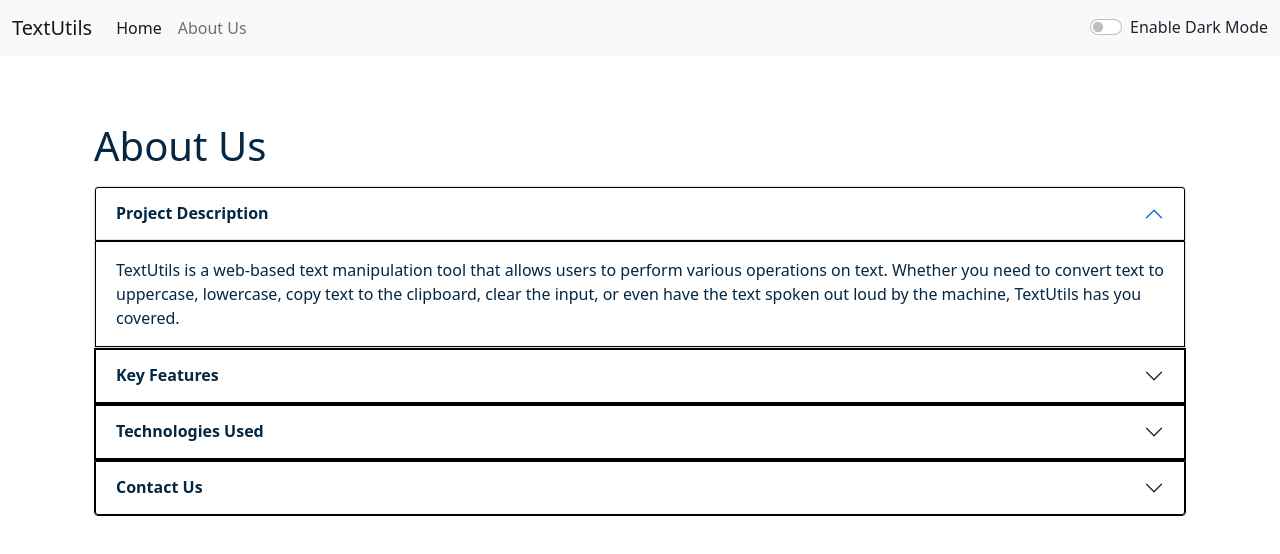
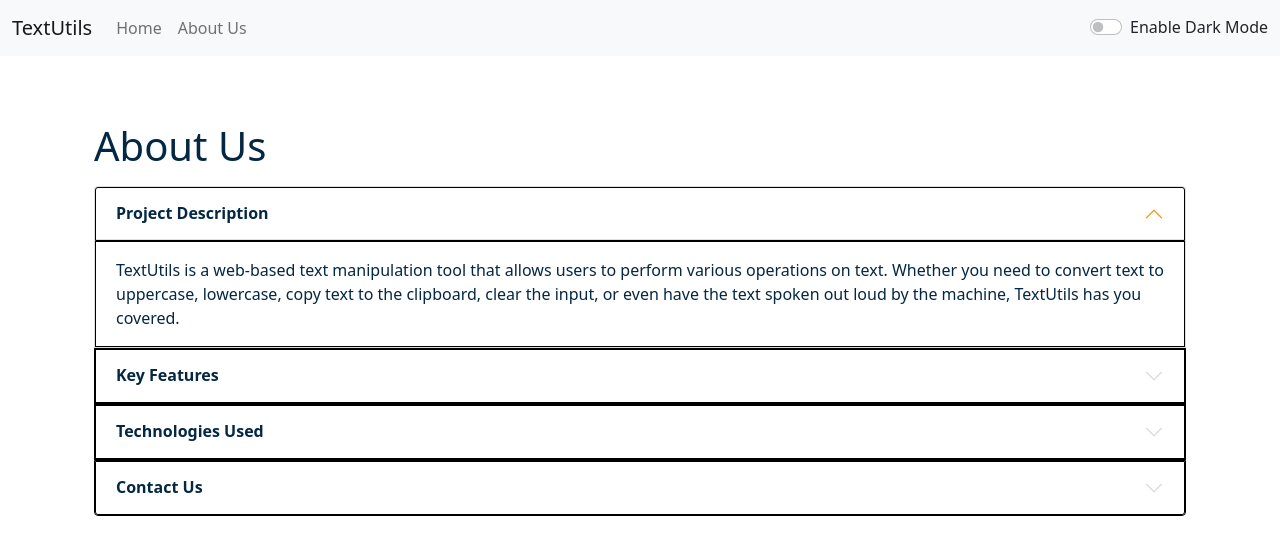
Before and after one commit to kavish-100403/textutils, a React (Create React App) app: page /about in a window 1280 px wide. Shown: the top 554 px of the page. Built offline with nearby package versions, Linux system fonts and the light colour scheme.

Commit message:
Fixed some minor bugs.

```diff
--- a/src/components/Navbar.js
+++ b/src/components/Navbar.js
@@ -19,21 +19,16 @@
     <div className="collapse navbar-collapse" id="navbarSupportedContent">
       <ul className="navbar-nav me-auto mb-2 mb-lg-0">
         <li className="nav-item">
-          <Link className="nav-link active"  to="/">Home</Link>
+          <Link className="nav-link"  to="/">Home</Link>
         </li>
         <li className="nav-item">
                           <Link className="nav-link" to="/about">{ props.aboutText}</Link>
         </li>
 
-      </ul>
-      {/* <form className="d-flex">
-        <input className="form-control me-2" type="search" placeholder="Search" aria-label="Search" />
-        <button className="btn btn-outline-primary" type="submit">Search</button>
-      </form> */}
-      {/* <form className="d-flex mx-3">
-        <input type="color" id="colorpicker" value={colorPicker===null?"#000000":colorPicker} name='colorpicker'/>
-        <button className="btn btn-outline-primary" type="submit">Search</button>
-      </form> */}
+          </ul>
+          {/* <div className="d-flex">
+            <div className="bg-primary rounded mx-2" onClick={} style={{ height: '30px', width: '30px' }} > </div>
+          </div> */}
           <div className={`form-check form-switch text-${props.mode === "light" ? "dark" : "light"}`}>
           {/* if?then:else */}
         <input className="form-check-input" onClick={props.toggleMode} type="checkbox" role="switch" id="flexSwitchCheckDefault" />
--- a/src/components/TextForm.js
+++ b/src/components/TextForm.js
@@ -42,11 +42,7 @@
 
     //To Copy the text written in TextBox
     const handleCopy = () => {
-        var text = document.getElementById("myBox");
-        text.select();
-        console.log(text.select());
-        navigator.clipboard.writeText(text.value);
-        document.getSelection().removeAllRanges();
+        navigator.clipboard.writeText(text);
         props.showAlert("Copied to Clipboard", "success");
     }
     //When we tr to change anything in the textbox an event i generated
@@ -75,14 +71,12 @@
                 <h2>Your Text summary</h2>
                 {/* added arrow fntion to fix the minor problem in counting the words */}
                 {/* Filter is used to pass an arrow function to check the condition and then give the value */}
-                <p>{text.split(" ").filter((element)=>{return element.length!==0}).length} words and {text.length} characters</p>
+                {/* Splitting by a space or by a new line  */}
+                <p>{text.split(/\s+/).filter((element)=>{return element.length!==0}).length} words and {text.length} characters</p>
                 <p>{0.008 * text.split(" ").filter((element)=>{return element.length!==0}).length} Minutes to read</p>
                 <h2>Preview</h2>
                 <p>{text.length > 0 ? text : "Nothing to preview!"}</p>
-                {/* <h2>Color Picker</h2>
-                <p>
-                    <input type="color" id="colorpicker" value="#000000" />
-                </p> */}
+
             </div>
         </>
   )
--- a/src/index.css
+++ b/src/index.css
@@ -0,0 +1,3 @@
+.accordion-button::after{
+    filter:invert(1);
+}
```
